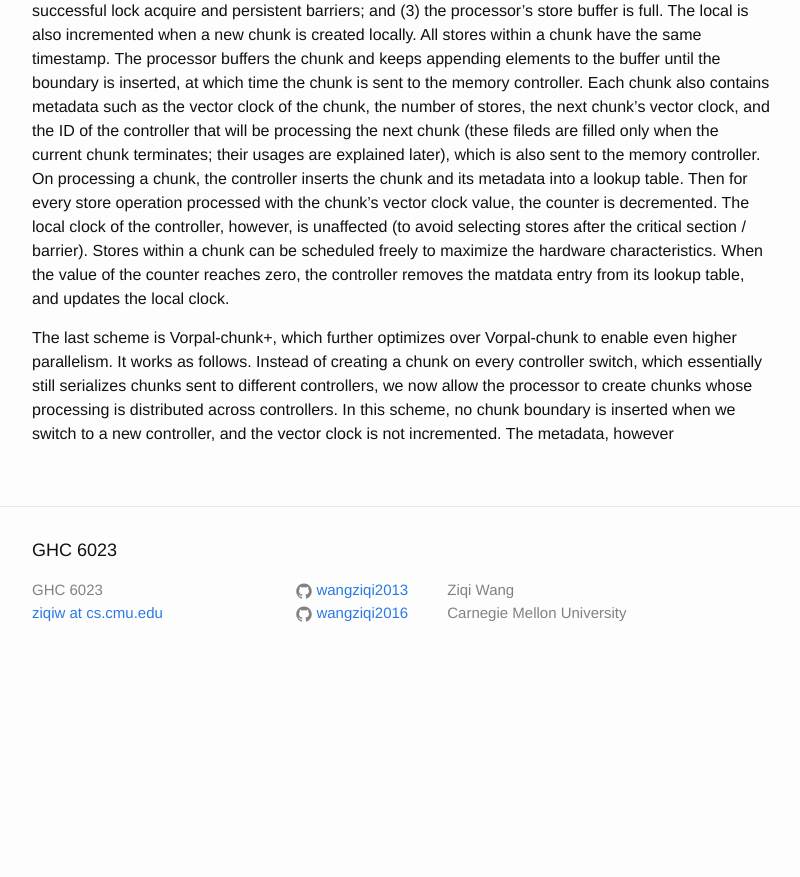
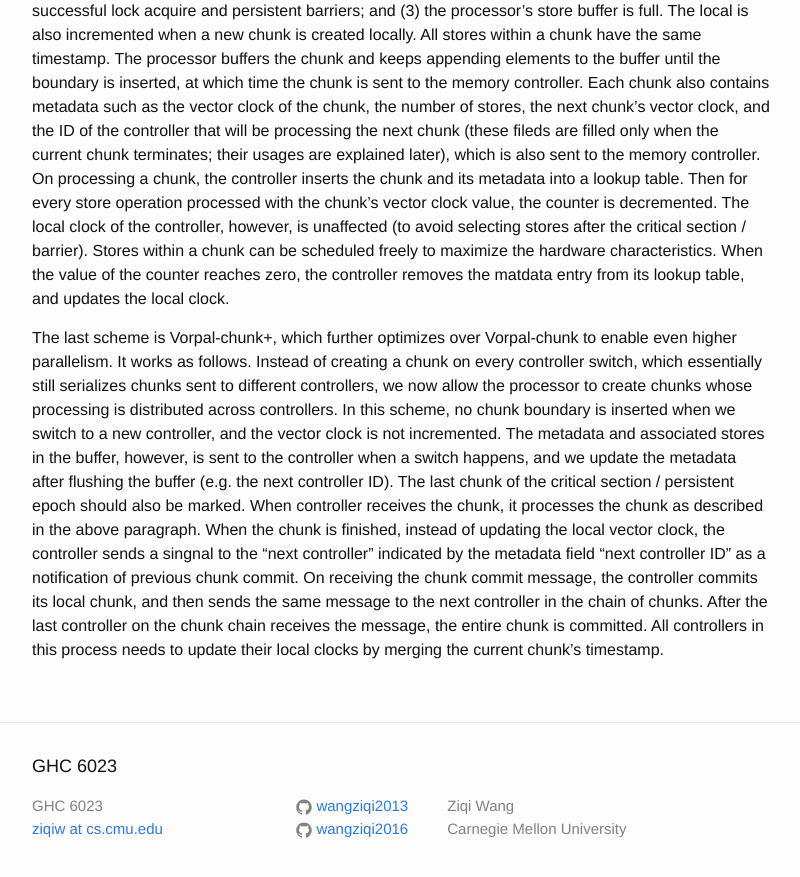
Before and after one commit to wangziqi2013/wangziqi2013.github.io, a Jekyll site: the page built from _posts/2019-11-15-vorpal.markdown, in a window 1280 px wide and 900 px high, scrolled down 2830 px. Shown: the top 877 px of the window, without its empty margins (238-1038 px from the left). Built offline with Jekyll 4.4.1, drawn with Linux system fonts in a browser that asks for light colours; before the commit the page ends 3514 px from its top, so only the background shows below that.

Commit message:
Finish last scheme

```diff
--- a/_posts/2019-11-15-vorpal.markdown
+++ b/_posts/2019-11-15-vorpal.markdown
@@ -116,4 +116,12 @@ The last scheme is Vorpal-chunk+, which further optimizes over Vorpal-chunk to e
 as follows. Instead of creating a chunk on every controller switch, which essentially still serializes chunks sent to
 different controllers, we now allow the processor to create chunks whose processing is distributed across controllers.
 In this scheme, no chunk boundary is inserted when we switch to a new controller, and the vector clock is not
-incremented. The metadata, however
+incremented. The metadata and associated stores in the buffer, however, is sent to the controller when a switch happens,
+and we update the metadata after flushing the buffer (e.g. the next controller ID). The last chunk of the critical section /
+persistent epoch should also be marked. When controller receives the chunk, it processes the chunk as described in the
+above paragraph. When the chunk is finished, instead of updating the local vector clock, the controller sends a
+singnal to the "next controller" indicated by the metadata field "next controller ID" as a notification of previous chunk
+commit. On receiving the chunk commit message, the controller commits its local chunk, and then sends the same
+message to the next controller in the chain of chunks. After the last controller on the chunk chain receives the
+message, the entire chunk is committed. All controllers in this process needs to update their local clocks by
+merging the current chunk's timestamp.
```
